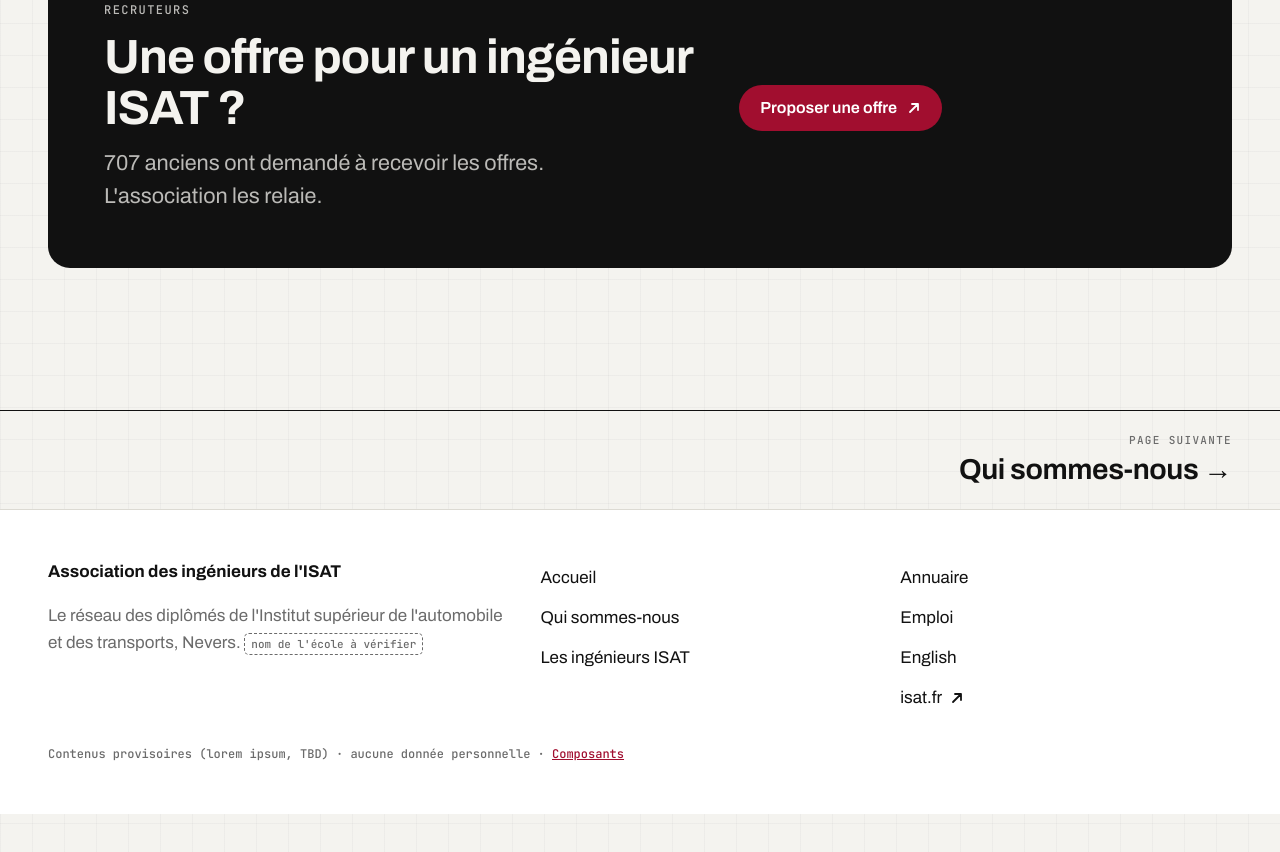
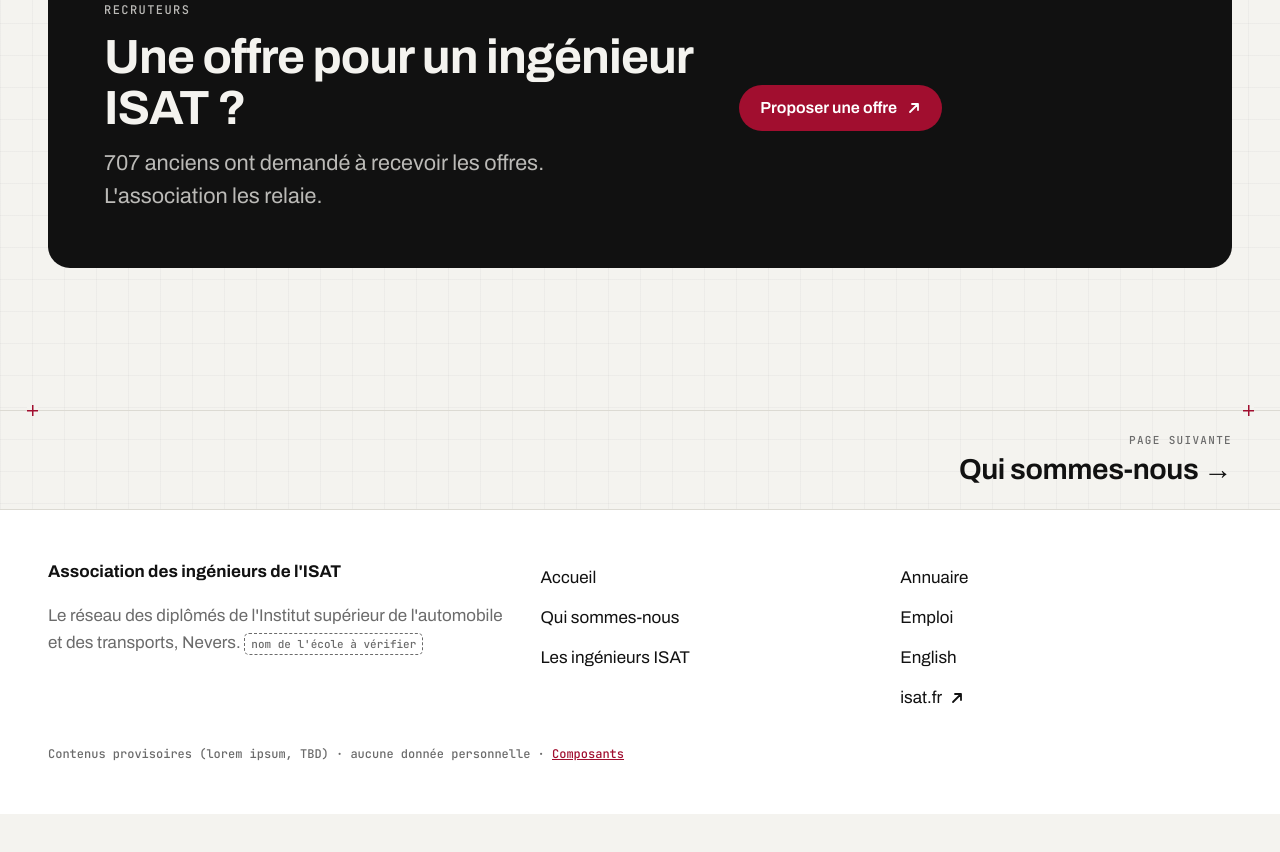
Before and after one commit to trophee-gh/isat-alumni-site, an Eleventy site: page src/index.njk in a window 1280 px wide. Shown: the part 7273-8125 px from the top of the page. After the commit the page ends 8087 px from the top, so only its background shows below. Built offline with nearby package versions, Linux system fonts and the light colour scheme; Eleventy itself is replaced by a stand-in of ours; files that its build step writes are made by us from their sources.

Commit message:
style(isat-7): footer padding removed, prev/next border and ornaments, floating bar shows on scroll down (#6)

```diff
--- a/src/assets/site.css
+++ b/src/assets/site.css
@@ -18,7 +18,7 @@
 }
 *,*::before,*::after{box-sizing:border-box}
 html{scroll-behavior:smooth;scroll-padding-top:84px;overflow-x:clip}
-body{margin:0;color:var(--ink);font:400 17px/1.6 var(--body);-webkit-font-smoothing:antialiased;overflow-x:clip;padding-bottom:96px;
+body{margin:0;color:var(--ink);font:400 17px/1.6 var(--body);-webkit-font-smoothing:antialiased;overflow-x:clip;
   background-color:var(--paper);
   /* The very faint grid: 32 px, a line on the centre axis, so the framing lines (at ±19 cells) fall on it. */
   background-image:var(--grid-bg);
@@ -111,11 +111,11 @@ html.scroll-down .top:not(.is-static){transform:translateY(-101%)}
 .sec{padding:clamp(48px,8vw,104px) 0;border-top:1px solid var(--line);position:relative;
   /* The grid restarts on each section's top border, so its rows line up with it. */
   background-color:var(--paper);background-image:var(--grid-bg);background-size:32px 32px;background-position:calc(50% + 16px) 0;background-origin:border-box}
-.sec::before,.sec::after{content:"";position:absolute;top:-6px;width:11px;height:11px;z-index:2;
+.sec::before,.sec::after,.prevnext::before,.prevnext::after{content:"";position:absolute;top:-6px;width:11px;height:11px;z-index:2;
   background:linear-gradient(var(--accent),var(--accent)) center/100% 1.5px no-repeat,linear-gradient(var(--accent),var(--accent)) center/1.5px 100% no-repeat,var(--paper)}
-.sec::before{left:calc(50% - var(--max)/2 - var(--gut) - 5px)}
-.sec::after{right:calc(50% - var(--max)/2 - var(--gut) - 6px)}
-@media (max-width:1240px){.sec::before,.sec::after{display:none}}
+.sec::before,.prevnext::before{left:calc(50% - var(--max)/2 - var(--gut) - 5px)}
+.sec::after,.prevnext::after{right:calc(50% - var(--max)/2 - var(--gut) - 6px)}
+@media (max-width:1240px){.sec::before,.sec::after,.prevnext::before,.prevnext::after{display:none}}
 .sec-head{display:grid;grid-template-columns:1fr minmax(0,1.2fr);gap:24px 48px;align-items:end;margin-bottom:36px}
 .sec-head .lead{margin:0}
 .sec-head h2{margin:0}
@@ -243,7 +243,7 @@ label{font-weight:600;font-size:15px;display:block;margin-bottom:6px}
 @media (max-width:600px){.faq summary{grid-template-columns:32px 1fr 28px}.faq .a{padding:0 0 20px 44px}}
 
 /* ---------- prev / next (Swiss) ---------- */
-.prevnext{border-top:1px solid var(--ink);margin-top:40px}
+.prevnext{border-top:1px solid var(--line);margin-top:40px;position:relative}
 .prevnext .wrap{display:grid;grid-template-columns:1fr 1fr;gap:16px}
 .prevnext a{display:flex;flex-direction:column;gap:6px;min-height:72px;padding:22px 0;text-decoration:none;color:var(--ink)}
 .prevnext a.next{text-align:right;align-items:flex-end;grid-column:2}
@@ -262,7 +262,7 @@ label{font-weight:600;font-size:15px;display:block;margin-bottom:6px}
 
 /* ---------- floating buttons ---------- */
 .floatbar{position:fixed;left:0;right:0;bottom:calc(14px + env(safe-area-inset-bottom));z-index:30;pointer-events:none;transition:transform .28s ease}
-html.scroll-down .floatbar:not(.is-static){transform:translateY(calc(100% + 40px))}
+html.js:not(.scroll-down) .floatbar:not(.is-static),html.foot-in .floatbar:not(.is-static){transform:translateY(calc(100% + 40px))}
 .floatbar.is-static{position:relative;bottom:auto}
 .floatbar .wrap{display:flex;justify-content:space-between;gap:10px}
 .floatbar .pod{pointer-events:auto;display:flex;align-items:center;gap:6px;background:color-mix(in srgb,var(--surface) 92%,transparent);backdrop-filter:blur(12px);-webkit-backdrop-filter:blur(12px);border:1px solid var(--line);border-radius:999px;padding:5px;box-shadow:0 12px 30px -16px rgb(0 0 0/.35)}
--- a/src/assets/site.js
+++ b/src/assets/site.js
@@ -1,8 +1,9 @@
 // isat-6: copy button, map quick views, mock form, hide-on-scroll, gallery font switcher. No network.
 (function () {
   var root = document.documentElement;
+  root.classList.add("js"); // without script, the floating buttons stay visible
 
-  // Header and floating buttons: hidden while scrolling down, shown on scrolling up.
+  // Scrolling down hides the header and shows the floating buttons; scrolling up does the reverse.
   // With prefers-reduced-motion the CSS drops the transition (they appear and disappear without sliding).
   var lastY = window.scrollY, ticking = false;
   function onScroll() {
@@ -15,9 +16,16 @@
   window.addEventListener("scroll", function () {
     if (!ticking) { ticking = true; window.requestAnimationFrame(onScroll); }
   }, { passive: true });
-  // Keyboard users: a focused element in the header or the bar brings them back.
+  // The footer carries the same links: once it is in view, the floating buttons step aside.
+  var foot = document.querySelector(".foot");
+  if (foot && "IntersectionObserver" in window) {
+    new IntersectionObserver(function (es) { root.classList.toggle("foot-in", es[0].isIntersecting); }).observe(foot);
+  }
+  // Keyboard users: focusing the header or the bar brings it back.
   document.addEventListener("focusin", function (e) {
-    if (e.target.closest && e.target.closest(".top, .floatbar")) root.classList.remove("scroll-down");
+    if (!e.target.closest) return;
+    if (e.target.closest(".top")) root.classList.remove("scroll-down");
+    else if (e.target.closest(".floatbar")) root.classList.add("scroll-down");
   });
 
   // Copyable address.
```
